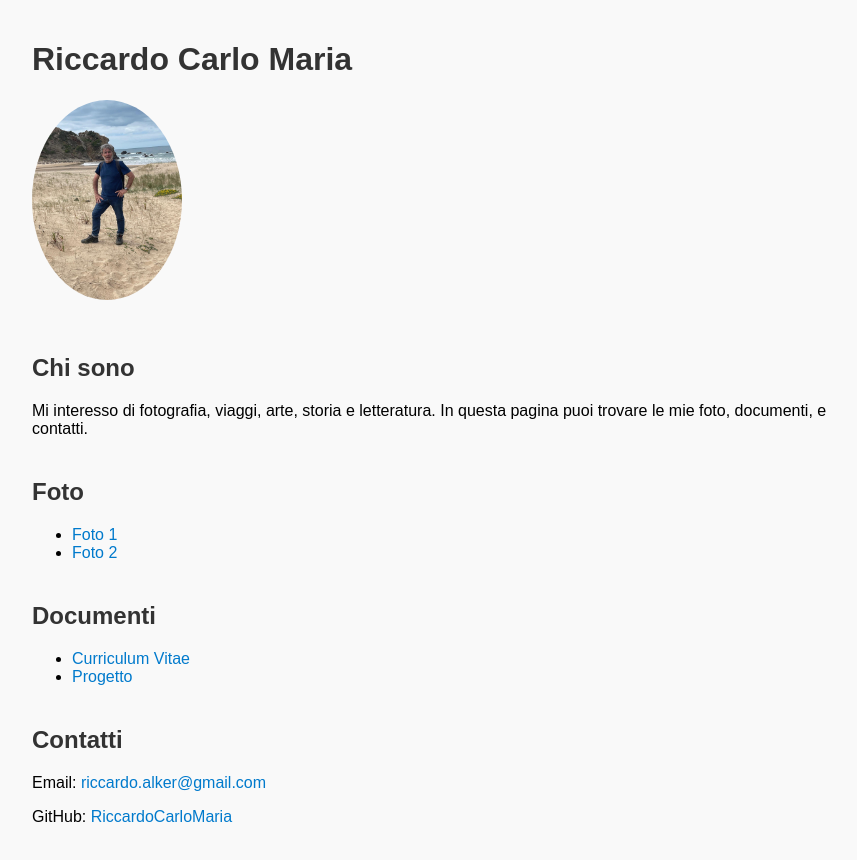
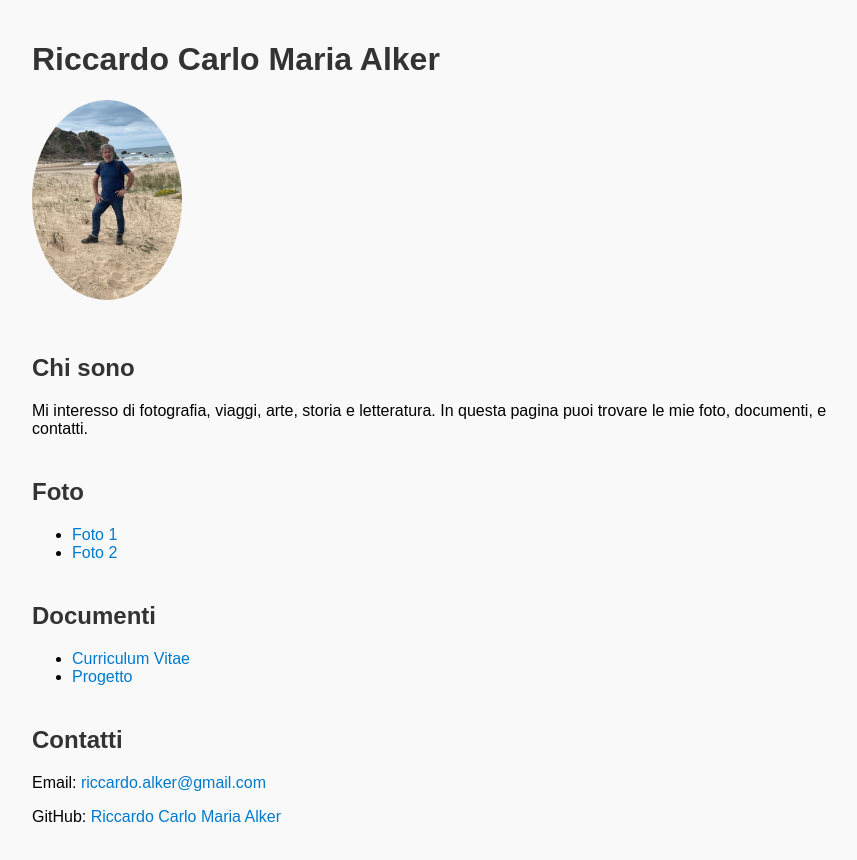
Before and after one commit to RiccardoCarloMaria/miosito, a plain HTML site: page index.html in a window 1280 px wide. Shown: the whole page, without its empty margins (208-1065 px from the left). Drawn offline with Linux system fonts and the light colour scheme.

Commit message:
Update index.html
terzo aggiornamento Aggiunto il cognome Alker

```diff
--- a/index.html
+++ b/index.html
@@ -34,7 +34,7 @@
 </head>
 <body>
 
-  <h1>Riccardo Carlo Maria</h1>
+  <h1>Riccardo Carlo Maria Alker</h1>
   <img src="profilo.jpg" alt="Foto profilo">
 
   <div class="sezione">
@@ -63,7 +63,7 @@
   <div class="sezione">
     <h2>Contatti</h2>
     <p>Email: <a href="mailto:riccardo.alker@gmail.com">riccardo.alker@gmail.com</a></p>
-    <p>GitHub: <a href="https://github.com/RiccardoCarloMaria" target="_blank">RiccardoCarloMaria</a></p>
+    <p>GitHub: <a href="https://github.com/RiccardoCarloMaria" target="_blank">Riccardo Carlo Maria Alker</a></p>
   </div>
 
 </body>
```
